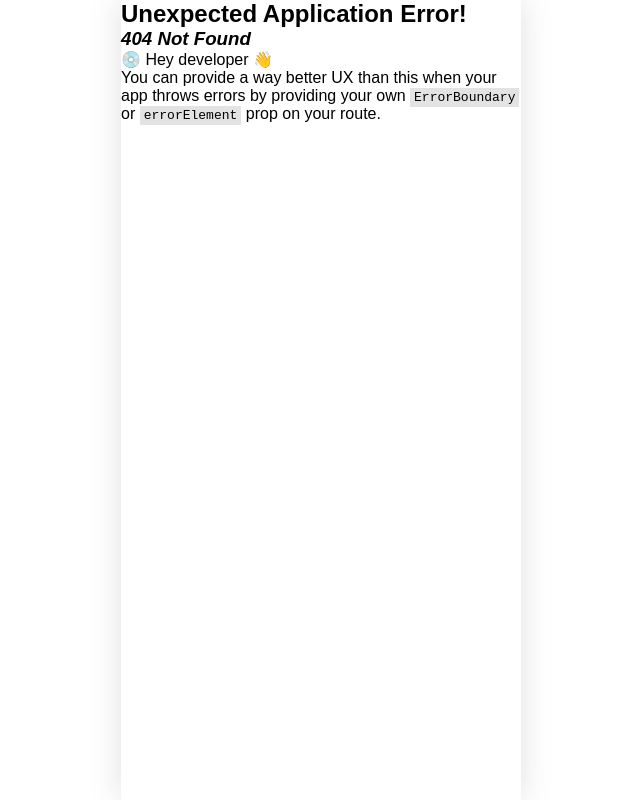
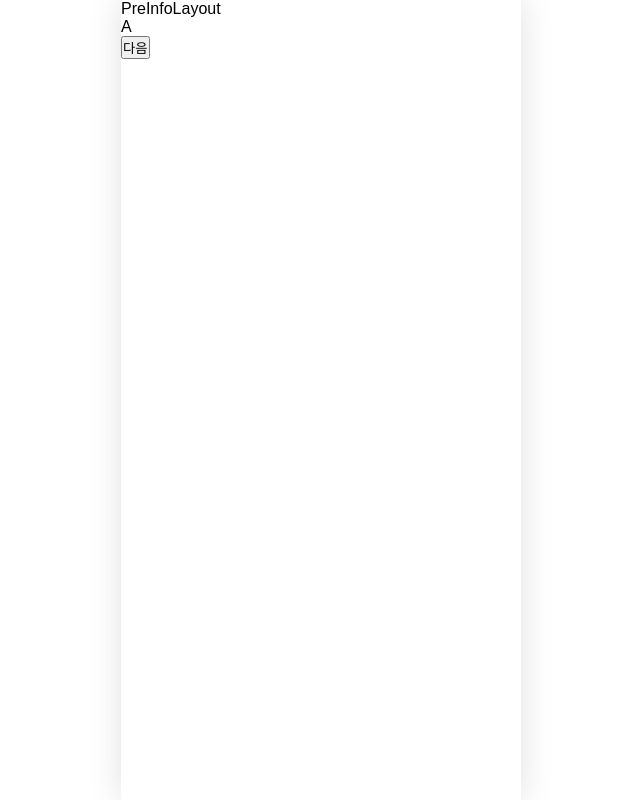
Before and after one commit to TRENDITHON-Omnivore-Team1/NaengTulCook-FE, a React (Vite) app: page /pre-info in a window 1280 px wide. Before the commit this address had no page. Shown: the whole page, without its empty margins (319-959 px from the left). Built offline with nearby package versions, Linux system fonts and the light colour scheme.

Commit message:
🚚: pages/sign 파일로 이동

```diff
--- a/src/components/sign/login/Login.jsx
+++ b/src/components/sign/login/Login.jsx
@@ -23,11 +23,10 @@ export default function Login() {
       });
 
       localStorage.setItem("userId", userId.userId);
-      // localStorage.setItem("isFirstLogin", true); // 튜토리얼 화면용(정보 추가하는 페이지에)
-      if (userId.nicknameExists) {
+      if (userId?.nicknameExists) {
         navigate(`/refrigerator`);
       } else {
-        navigate(`/refrigerator`); // 사전정보입력 페이지로 수정
+        navigate(`/pre-info`);
       }
     } catch (error) {
       setErrorMessage(error.message);
--- /dev/null
+++ b/src/components/sign/pre-info/InfoStepA.jsx
@@ -0,0 +1,7 @@
+export default function InfoStepA() {
+  return (
+    <>
+      <p>A</p>
+    </>
+  );
+}
--- /dev/null
+++ b/src/components/sign/pre-info/PreInfoLayout.jsx
@@ -0,0 +1,13 @@
+import InfoStepA from "./InfoStepA";
+
+export default function PreInfoLayout() {
+  // localStorage.setItem("isFirstLogin", true); // 튜토리얼 화면용(정보 추가하는 페이지에)
+
+  return (
+    <>
+      <p>PreInfoLayout</p>
+      <InfoStepA />
+      <button>다음</button>
+    </>
+  );
+}
--- /dev/null
+++ b/src/pages/sign/PreInfoPage.jsx
@@ -0,0 +1,9 @@
+import PreInfoLayout from "@/components/sign/pre-info/PreInfoLayout";
+
+export default function PreInfoPage() {
+  return (
+    <>
+      <PreInfoLayout />
+    </>
+  );
+}
```
Also changed, not shown: src/Router.jsx (+13 -12 lines), src/components/sign/pre-info/InfoStepB.jsx (added, +7 -0 lines), src/components/sign/pre-info/InfoStepC.jsx (added, +7 -0 lines), src/components/sign/pre-info/InfoStepD.jsx (added, +7 -0 lines), src/pages/sign/LoginPage.jsx (renamed from src/pages/LoginPage.jsx), src/pages/sign/SignUpPage.jsx (renamed from src/pages/SignUpPage.jsx), src/pages/sign/SplashPage.jsx (renamed from src/pages/SplashPage.jsx).
